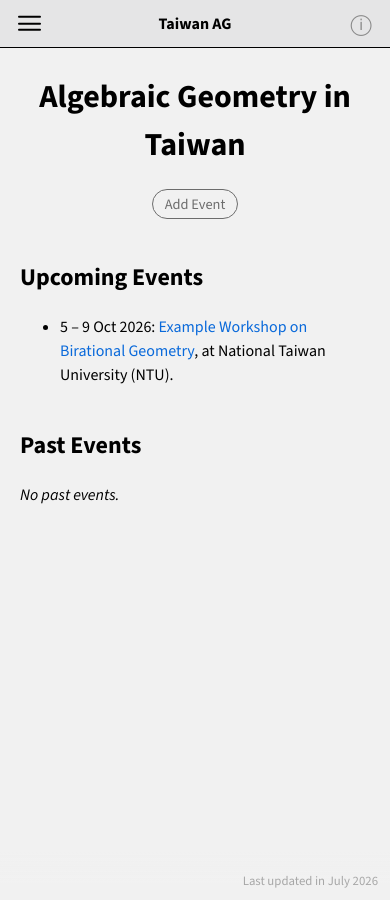
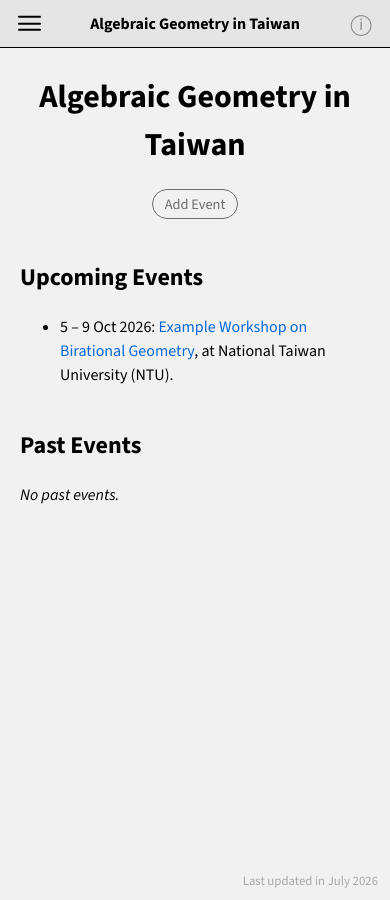
Before and after one commit to taiwan-ag/taiwan-ag.github.io, a Jekyll site: the page built from index.md, in a window 390 px wide. Built offline with Jekyll 4.4.1, drawn with Linux system fonts in a browser that asks for light colours.

Commit message:
Show the current page's heading in the mobile topbar
Replaces the fixed "Taiwan AG" label in the mobile topbar with each
page's own H1 text, so it matches what desktop visitors see. Adds a
heading front-matter field to each page and reuses it for both the H1
and the topbar label, so the two can't drift apart. The topbar label
is now plain text rather than a home link, since it identifies the
current page.

Co-Authored-By: Claude Sonnet 5 <noreply@anthropic.com>
Claude-Session: https://claude.ai/code/session_01CDqFb2Z8FMf5rmCnQRfzqs

```diff
--- a/_includes/header.html
+++ b/_includes/header.html
@@ -5,7 +5,7 @@
       <span class="nav-toggle-bar"></span>
       <span class="nav-toggle-bar"></span>
     </button>
-    <a href="{{ '/' | relative_url }}" class="site-name">{{ site.short_title }}</a>
+    <span class="topbar-title">{{ page.heading }}</span>
   </div>
   <div class="info-toggle-wrap">
     <button type="button" id="info-toggle" class="info-toggle" aria-expanded="false" aria-controls="info-popup" title="About this website" aria-label="About this website">&#9432;</button>
--- a/assets/css/main.css
+++ b/assets/css/main.css
@@ -137,8 +137,8 @@ h2 {
 
 /* Desktop-only: a persistent, non-clickable header atop the sidebar,
    above the nav links, so the name stays visible while browsing any
-   page. Hidden on mobile, where .topbar already shows the name (see
-   the @media block below). */
+   page. Hidden on mobile, where .topbar shows the current page's
+   heading instead (see the @media block below). */
 .sidebar-name {
   display: block;
   font-size: 1.15rem;
@@ -588,10 +588,24 @@ a.person-name:hover {
     height: 3rem;
     justify-content: center;
     left: 0;
+    /* Keeps the centered title clear of the nav-toggle/info-toggle
+       buttons, which float on top of this bar via fixed/absolute
+       positioning rather than taking up flex space of their own. */
+    padding: 0 3rem;
     position: fixed;
     right: 0;
     top: 0;
     z-index: 20;
+  }
+
+  /* Truncates rather than wrapping/overlapping the corner buttons when
+     a page's heading is too long for narrow screens. */
+  .topbar-title {
+    font-weight: bold;
+    max-width: 100%;
+    overflow: hidden;
+    text-overflow: ellipsis;
+    white-space: nowrap;
   }
 
   .nav-toggle {
@@ -609,7 +623,7 @@ a.person-name:hover {
     transform: translateY(-50%);
   }
 
-  /* .topbar already shows the name on mobile. */
+  /* .topbar already shows a title on mobile. */
   .sidebar-name,
   .sidebar-divider {
     display: none;
--- a/index.md
+++ b/index.md
@@ -1,10 +1,11 @@
 ---
 layout: default
 title: Activities
+heading: Algebraic Geometry in Taiwan
 permalink: /
 ---
 
-# Algebraic Geometry in Taiwan
+# {{ page.heading }}
 
 [Add Event](https://github.com/taiwan-ag/taiwan-ag.github.io/issues/new?template=add-event.yml){: .button }
 
```
Also changed, not shown: contact.md (+2 -1 lines), people.md (+2 -1 lines).
